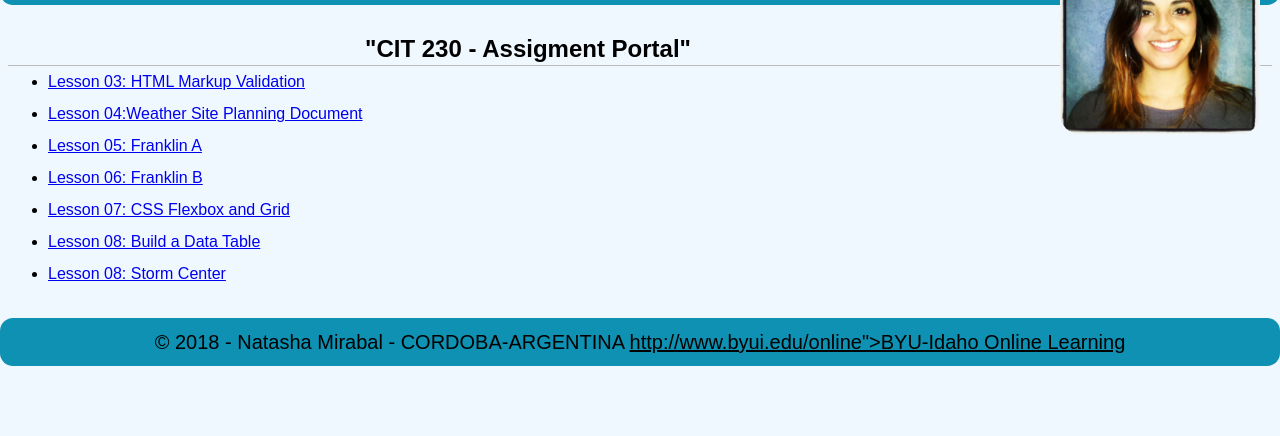
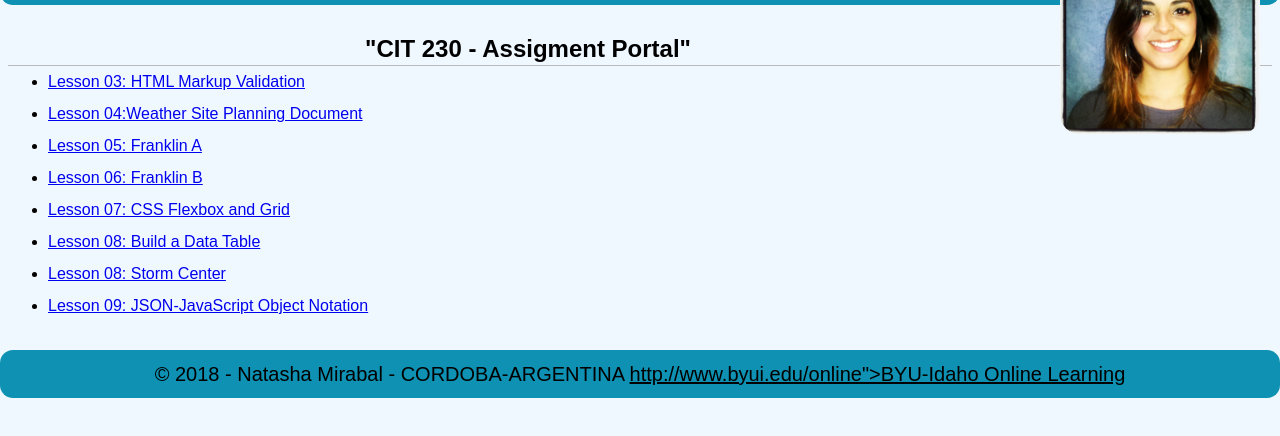
Before and after one commit to namirabal/namirabal.github.io, a plain HTML site: page index.html in a window 1280 px wide. Shown: the part 106-542 px from the top of the page. Drawn offline with Linux system fonts and the light colour scheme.

Commit message:
href week 9

```diff
--- a/index.html
+++ b/index.html
@@ -42,7 +42,9 @@
         <li>
            <a href="https://namirabal.github.io/assigments/Franklin-8/stormcenter.html"> Lesson 08: Storm Center</a>
         </li>
-
+        <li>
+        <a href="https://namirabal.github.io/assigments/lesson-9/heroes.html">Lesson 09: JSON-JavaScript Object Notation</a>
+        </li>
         </ul>
     </main>
     <footer>
```
